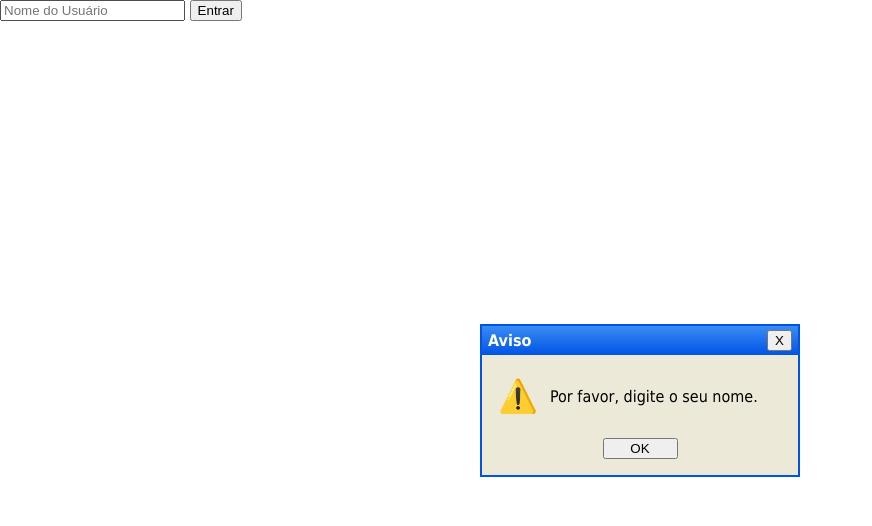
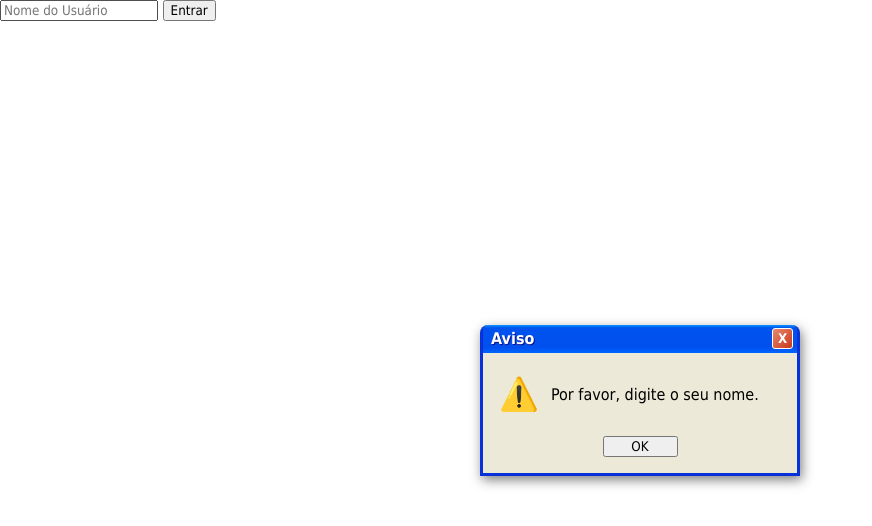
Before and after one commit to Adriel89z/Pr0j3ct_R3Tr0, a plain HTML site: page index.html in a window 1280 px wide. Both pictures are taken after a click on the button "Entrar". Shown: the whole page, without its empty margins (0-872 px from the left). Drawn offline with Linux system fonts and the light colour scheme.

Commit message:
style: aplica moldura estilo Windows XP nas janelas

```diff
--- a/index.html
+++ b/index.html
@@ -15,10 +15,12 @@
         <button id="botao-entrar">Entrar</button>
     </div>
 
-    <div id="popup" class="janela escondido">
+    <div id="popup" class="janela ativa escondido">
         <div class="janela-titulo">
             <span>Aviso</span>
-            <button id="popup-fechar">X</button>
+            <div class="janela-botoes">
+                <button id="popup-fechar" class="janela-fechar">X</button>
+            </div>
         </div>
         <div class="popup-corpo">
             <span class="popup-icone">⚠️</span>
--- a/style.css
+++ b/style.css
@@ -29,25 +29,67 @@
     position: absolute;
     width: 300px;
     background: #ece9d8;
-    border: 2px solid #0054e3;
+    border: 3px solid #0831d9;
+    border-top: none;
+    border-radius: 8px 8px 0 0;
+    box-shadow: 2px 4px 12px rgba(0, 0, 0, 0.5);
 }
 
 .janela-titulo {
     display: flex;
     justify-content: space-between;
     align-items: center;
-    padding: 4px 6px;
-    background: linear-gradient(#3a8cf5, #0054e3);
+    height: 28px;
+    padding: 0 4px 0 8px;
+    background: linear-gradient(#0997ff, #0053ee 10%, #0050ee 80%, #06f);
     color: white;
     font-weight: bold;
+    text-shadow: 1px 1px #0f1089;
+    border-radius: 5px 5px 0 0;
     cursor: grab;
     user-select: none;
     touch-action: none;
 }
 
+.janela:not(.ativa) .janela-titulo {
+    background: linear-gradient(#7697e7, #7a96df);
+    text-shadow: none;
+}
+
+.janela-botoes {
+    display: flex;
+    gap: 2px;
+}
+
+.janela-botoes button {
+    width: 21px;
+    height: 21px;
+    padding: 0;
+    font-weight: bold;
+    line-height: 1;
+    color: white;
+    background: linear-gradient(135deg, #5a8cf5, #2a5bd7);
+    border: 1px solid white;
+    border-radius: 3px;
+    cursor: pointer;
+}
+
+.janela-botoes button:hover {
+    filter: brightness(1.15);
+}
+
+.janela-botoes .janela-fechar {
+    background: linear-gradient(135deg, #e8886f, #c8381a);
+}
+
+button, input {
+    font-family: inherit;
+}
+
 .janela-corpo {
     padding: 16px;
 }
+
 
 * {
     box-sizing: border-box;
```
